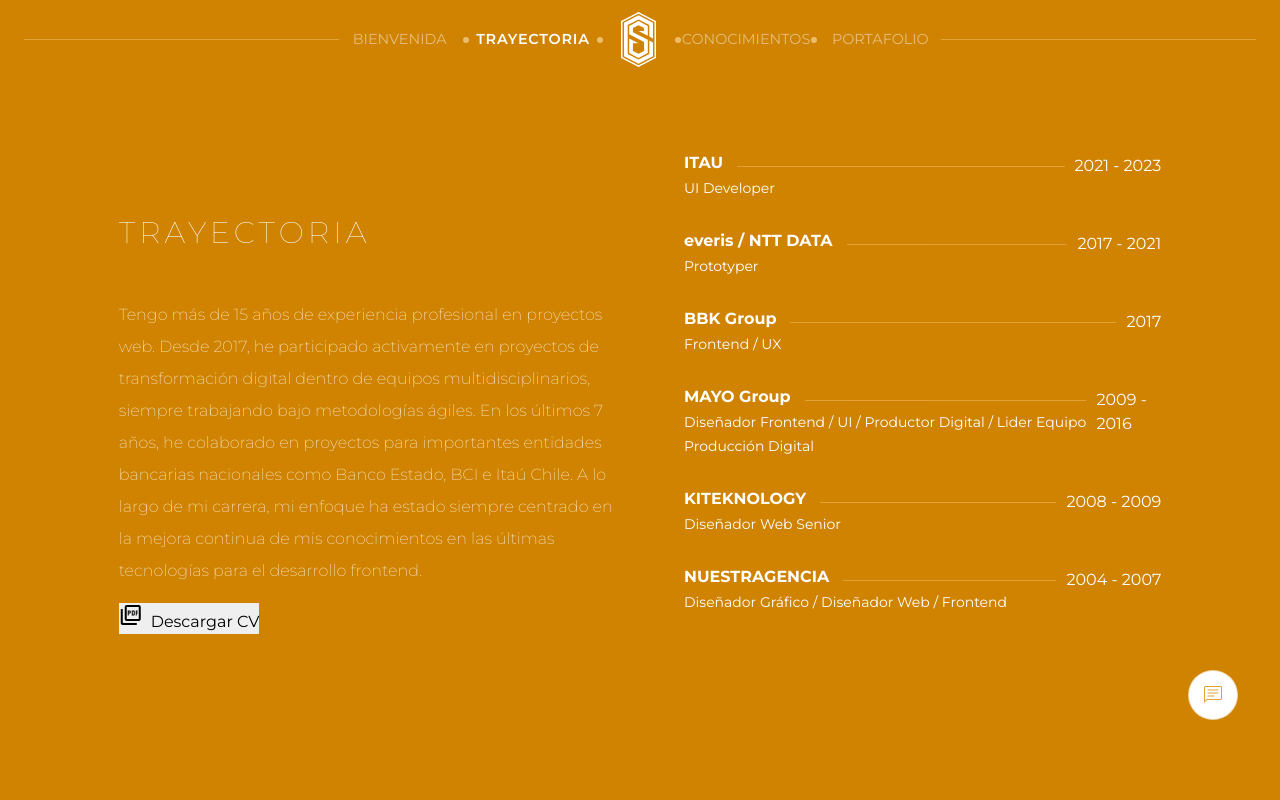
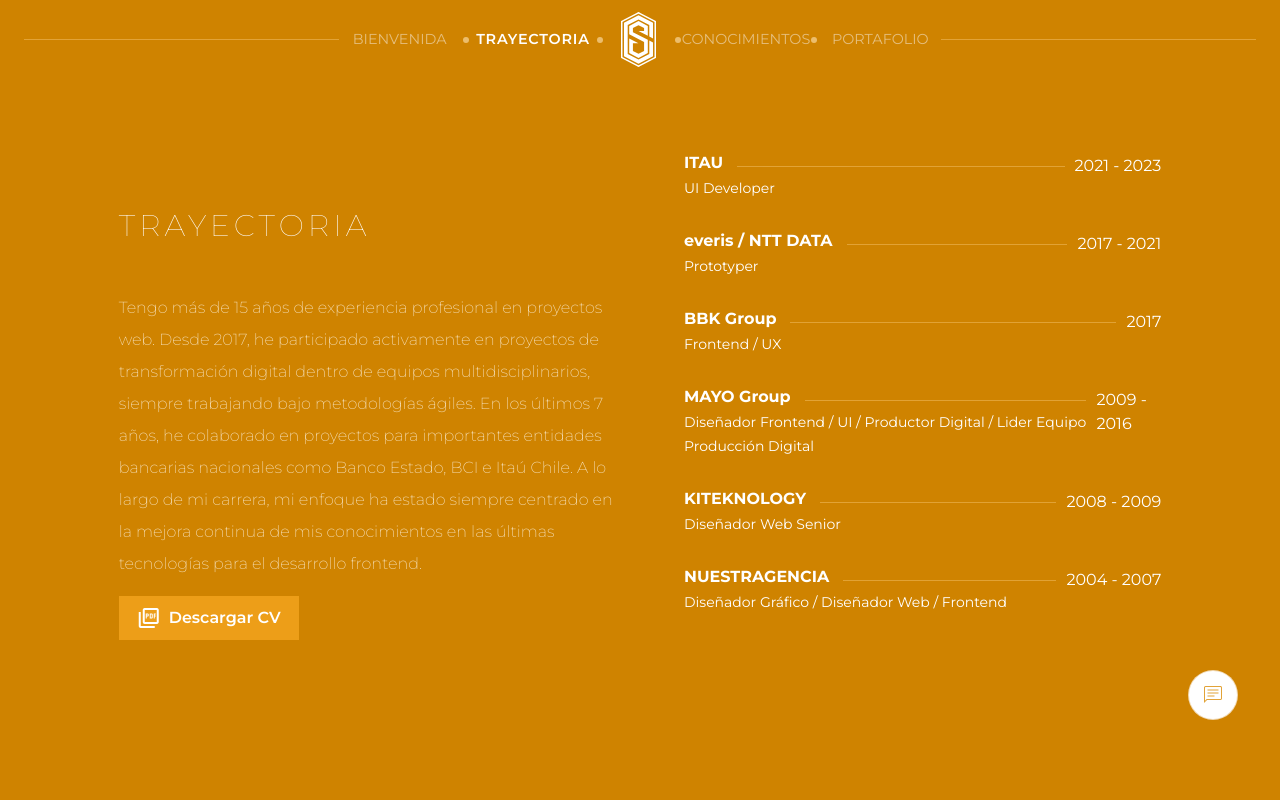
Before and after one commit to claudiosalazar/web-2024-next, a Next.js app: page /trayectoria in a window 1280 px wide. Shown: the top 800 px of the page. Built offline with nearby package versions, Linux system fonts and the light colour scheme.

Commit message:
Ajustes a boton curriculum

```diff
--- a/src/app/scss/components/_button.scss
+++ b/src/app/scss/components/_button.scss
@@ -1,7 +1,17 @@
-button {
+a.curriculum {
   border: none;
   padding: 0;
   margin: 0;
+  display: flex;
+  align-items: center;
+  background-color: $dorado-claro;
+  padding: 12px 18px;
+  color: $blanco;
+  transition: all .2s linear;
+  &:hover {
+    background-color: $blanco;
+    color: $dorado;
+  }
 }
 
 a {
--- a/src/app/trayectoria/page.tsx
+++ b/src/app/trayectoria/page.tsx
@@ -5,12 +5,12 @@
       <div className="col-5 offset-1">
         <h1 className="my-5">Trayectoria</h1>
         <p className="resumen">Tengo más de 15 años de experiencia profesional en proyectos web. Desde 2017, he participado activamente en proyectos de transformación digital dentro de equipos multidisciplinarios, siempre trabajando bajo metodologías ágiles. En los últimos 7 años, he colaborado en proyectos para importantes entidades bancarias nacionales como Banco Estado, BCI e Itaú Chile. A lo largo de mi carrera, mi enfoque ha estado siempre centrado en la mejora continua de mis conocimientos en las últimas tecnologías para el desarrollo frontend.</p>
-        <button>
+        <a className="curriculum" href="/claudio-salazar-cv2024.pdf" target="new">
           <span className="material-symbols-outlined me-2">
             picture_as_pdf
           </span>
           <span>Descargar CV</span>
-        </button>
+        </a>
       </div>
 
       <div className="col-5">
```
Also changed, not shown: 1 other file (tests, documents, lock files or other folders).
